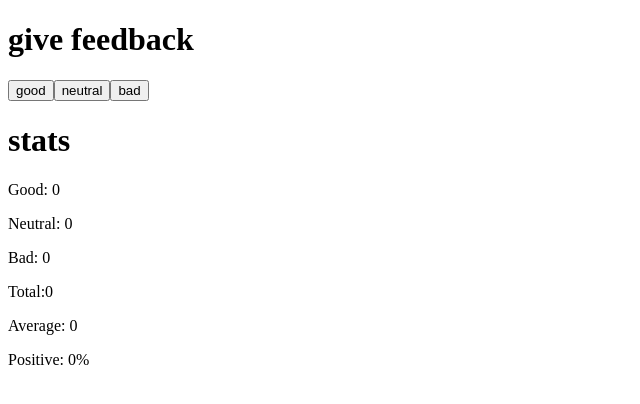
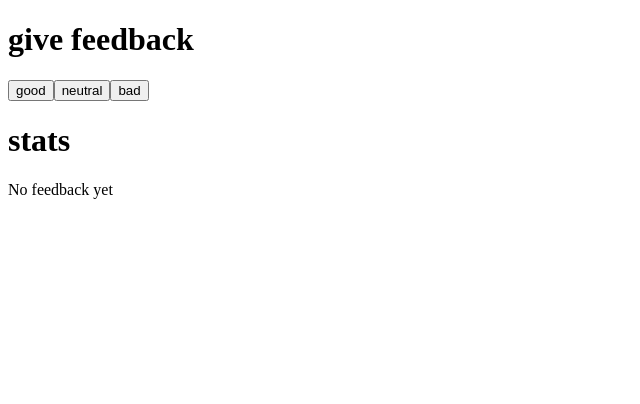
Before and after one commit to JanneWald/Full-Stack-Open, a React (Vite) app in the folder assignnments/part1/unicafe/: page / in a window 1280 px wide. Shown: the top 404 px of the page, without its empty margins (0-640 px from the left). Built offline with nearby package versions, Linux system fonts and the light colour scheme.

Commit message:
1.9 exercise

```diff
--- a/assignnments/part1/unicafe/src/App.jsx
+++ b/assignnments/part1/unicafe/src/App.jsx
@@ -8,31 +8,20 @@ const Button = ({name, handleClick}) => {
 
 const Average = ({good, neutral, bad}) => {
   const total = good + neutral + bad
-  if (total == 0)
-    return (
-      <p>Average: 0</p>
-    )
-  else{
     return(
       <p>Average: {(good - bad) / total}</p>
     )
 }
-}
 
 const Positive = ({good, neutral, bad}) => {
   const total = good + neutral + bad
-  if (total == 0)
-    return (
-      <p>Positive: 0%</p>
-    )
-  else{
     return(
       <p>Positive: {(good + neutral) / total * 100}%</p>
     )
 }
-}
 
 const Statistics = ({good, neutral, bad}) =>{
+  if (good + neutral + bad > 0)
     return(
       <div>
         <h1>stats</h1>
@@ -44,6 +33,12 @@ const Statistics = ({good, neutral, bad}) =>{
         <Positive good={good} neutral={neutral} bad={bad}/>
       </div>
     )
+  else
+    return(
+  <div>
+    <h1>stats</h1>
+    No feedback yet
+  </div>)
 }
 
 const App = () => {
```
Lines whose indentation alone changed are shown as unchanged.
